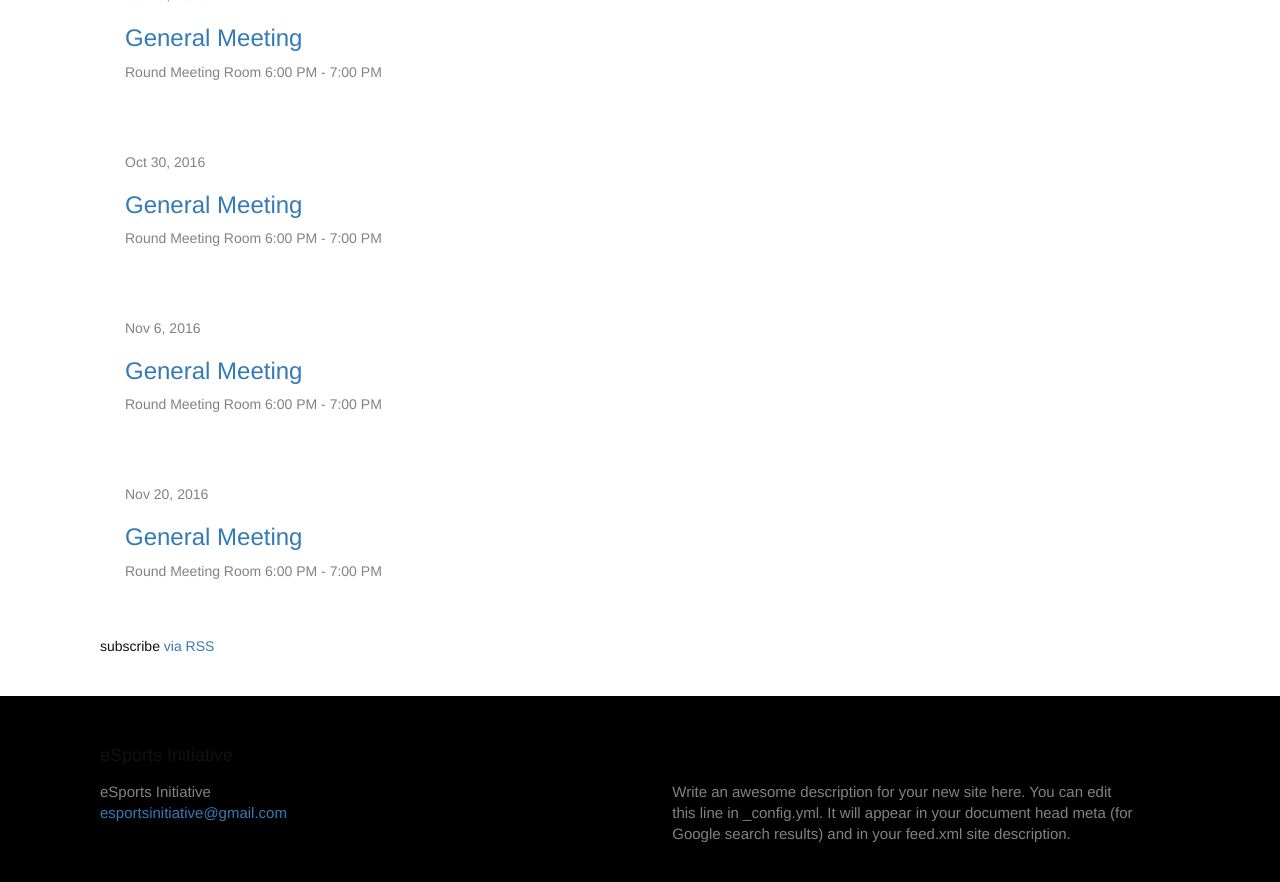
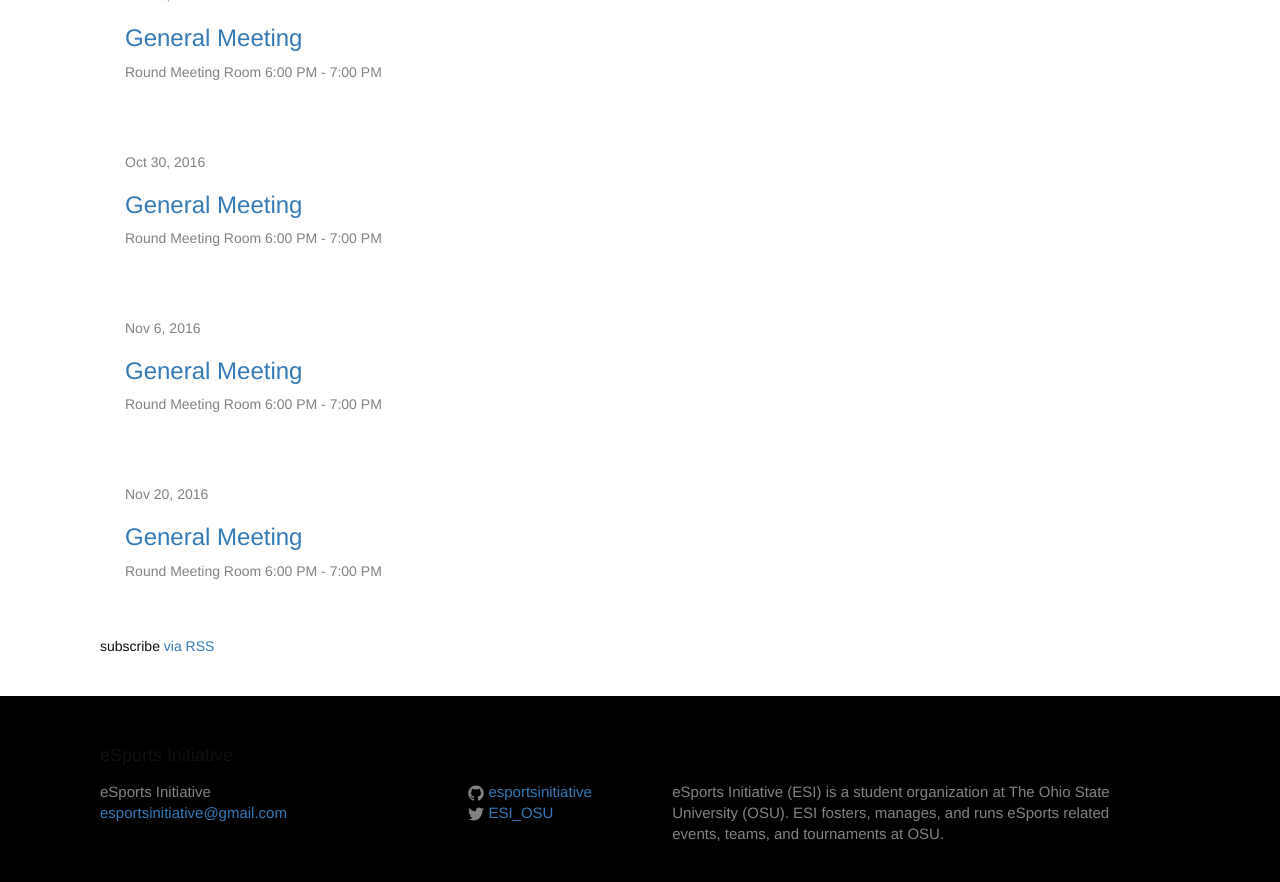
Before and after one commit to esportsinitiative/esportsinitiative.github.io, a Jekyll site: the page built from index.html, in a window 1280 px wide and 900 px high, scrolled down 1453 px. Shown: the top 882 px of the window. Built offline with Jekyll 4.4.1, drawn with Linux system fonts in a browser that asks for light colours.

Commit message:
Update Config with Social Media & Other
- [x] All social media links
- [x] Updated other info

```diff
--- a/_config.yml
+++ b/_config.yml
@@ -16,13 +16,19 @@
 title: eSports Initiative
 email: esportsinitiative@gmail.com
 description: > # this means to ignore newlines until "baseurl:"
-  Write an awesome description for your new site here. You can edit this
-  line in _config.yml. It will appear in your document head meta (for
-  Google search results) and in your feed.xml site description.
+  eSports Initiative (ESI) is a student organization at The Ohio State University (OSU).
+  ESI fosters, manages, and runs eSports related events, teams, and tournaments at OSU.
 baseurl: "" # the subpath of your site, e.g. /blog
-url: "http://example.com" # the base hostname & protocol for your site
-#twitter_username: jekyllrb
-#github_username:  jekyll
+url: "http://esi.gg" # the base hostname & protocol for your site
+
+# Social Media
+twitter_username: ESI_OSU
+facebook_username: esportsinitiative
+instagram_username: esportsinitiative
+twitch_username: esportsinitiative
+challonge_username: esportsinitiative # users/esportsinitiative
+youtube_username: ESportsInitiative # user/ESportsInitiative
+github_username:  esportsinitiative
 
 # Build settings
 markdown: kramdown
```
